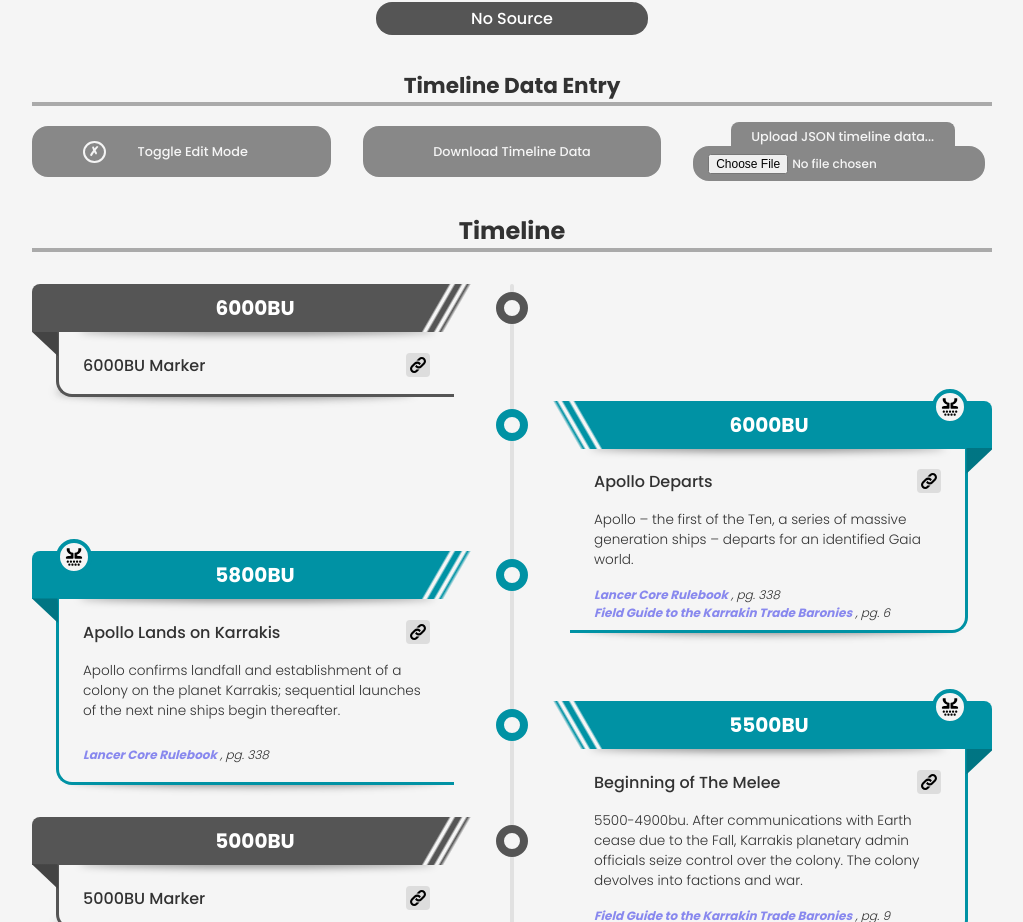
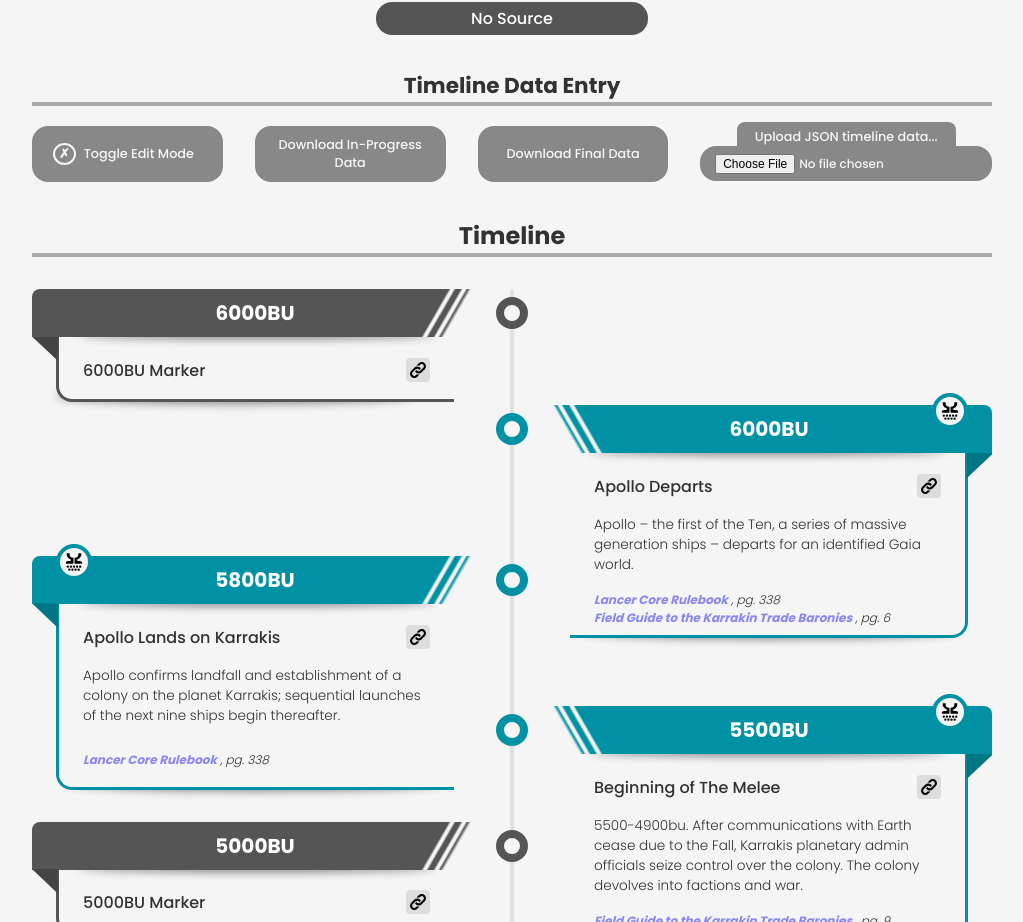
Before and after one commit to rishenko/react-lancer-timeline, a React (Create React App) app: page / in a window 1280 px wide. Shown: the part 1754-2676 px from the top of the page, without its empty margins (128-1151 px from the left). Built offline with nearby package versions, Linux system fonts and the light colour scheme.

Commit message:
added a download data in progress button

```diff
--- a/src/data-entry/TimelineDataEntry.css
+++ b/src/data-entry/TimelineDataEntry.css
@@ -171,7 +171,7 @@
 /* controller buttons */
 .controller-buttons {
     display: grid;
-    grid-template-columns: 1fr 1fr 1fr;
+    grid-template-columns: 1fr 1fr 1fr 1fr;
     grid-gap: 2rem;
     margin-bottom: 1rem;
 }
@@ -199,7 +199,7 @@
     display: inline-block;
     content: "\2717";
     position: relative;
-    left: -2rem;
+    left: -.5rem;
     font-weight: bold;
     color: var(--bgColor);
     border-radius: 50%;
--- a/src/data-entry/TimelineDataEntry.js
+++ b/src/data-entry/TimelineDataEntry.js
@@ -48,8 +48,8 @@
         showActionMessage(<span>Saving timeline entry "{data.title}".</span>);
     }
 
-    const downloadTimelineData = () => {
-        allData['timeline'] = timelineData;
+    const downloadTimelineData = (isFinal) => {
+        allData['timeline'] = isFinal ? timelineData.map(({ edited, ...rest }) => rest) : timelineData;
         const json = JSON.stringify(allData, null, 2);
         const blob = new Blob([json], { type: 'application/json' });
         const url = URL.createObjectURL(blob);
@@ -71,7 +71,7 @@
                     setTimelineData(jsonData.timeline);
                 } catch (error) {
                     console.error('Error parsing JSON file:', error);
-                    showActionMessage(<span>There was a problem parsing your timeline entry file. Check your browser console for more information.</span>, "error");
+                    showActionMessage(<span>There was an error parsing your timeline data file. Check your browser console for more information.</span>, "error");
                 }
             };
 
@@ -90,7 +90,8 @@
             <h2>Timeline Data Entry</h2>
             <div className="controller-buttons">
                 <button name="editModeToggle" className={editMode.isOn ? "edit-mode-on" : ""} onClick={toggleEditMode}>Toggle Edit Mode</button>
-                <button name="downloadTimelineData" onClick={downloadTimelineData}>Download Timeline Data</button>
+                <button name="downloadTimelineData" onClick={() => {downloadTimelineData(false)}}>Download In-Progress Data</button>
+                <button name="downloadTimelineData" onClick={() => {downloadTimelineData(true)}}>Download Final Data</button>
                 <div><label htmlFor="timelineFileUpload">Upload JSON timeline data...</label><input id="timelineFileUpload" name="timelineFileUpload" type="file" onChange={handleFileUpload} /></div>
             </div>
 
```
